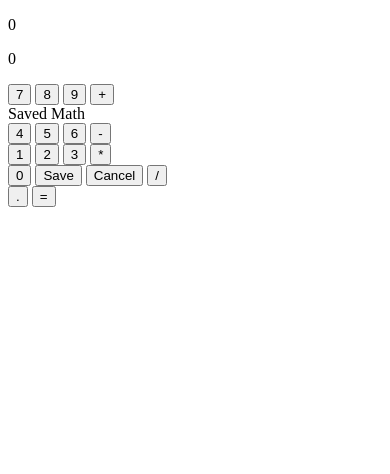
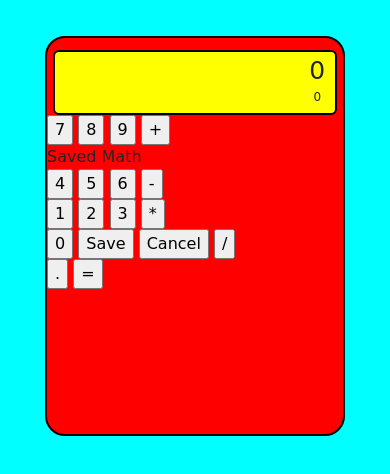
Before and after one commit to sampritchard/front-end-calculator, a plain HTML site: page index.html in a window 390 px wide. Drawn offline with nearby package versions, Linux system fonts and the light colour scheme.

Commit message:
Added Bootstrap for mobile responsiveness

```diff
--- a/index.html
+++ b/index.html
@@ -1,8 +1,13 @@
 <!DOCTYPE html>
 <html>
   <head>
-    <meta charset="utf-8">
+    <!-- HELP WITH MOBILE RESPONSIVENESS -->
+    <link rel="stylesheet" href="https://maxcdn.bootstrapcdn.com/bootstrap/4.0.0-beta/css/bootstrap.min.css"
+    integrity="sha384-/Y6pD6FV/Vv2HJnA6t+vslU6fwYXjCFtcEpHbNJ0lyAFsXTsjBbfaDjzALeQsN6M" crossorigin="anonymous">
+    <link rel="stylesheet" type ="text/css" href="style.css"></style>
+    <meta name="viewport" content="width=device-width, initial-scale=1.0">
     <title>Calculator in JavaScript</title>
+
   </head>
   <body>
     <div class='container'>
@@ -10,7 +15,7 @@
 
       <!-- RESULT BOX -->
 
-      <div id='result' class='text-right'>
+      <div id='resultbox' class='text-right'>
         <div id='entry'>
           <p id='answer'>0</p>
         </div>
@@ -49,7 +54,5 @@
       </div>
     </div>
   </div>
-
-
   </body>
 </html>
--- a/style.css
+++ b/style.css
@@ -0,0 +1,40 @@
+body {
+  font-family: cursive;
+  background-color: aqua;
+}
+
+#calculator {
+  height: 400px;
+  width: 300px;
+  margin-top: 10%;
+  margin-left: auto;
+  margin-right: auto;
+  background-color: red;
+  border: 2px solid black;
+  border-radius: 20px;
+}
+
+#resultbox {
+  width: 96%;
+  height: 65px;
+  margin-top: 4%;
+  margin-left: auto;
+  margin-right: auto;
+  border: 2px solid black;
+  border-radius: 6px;
+  background-color: yellow;
+}
+
+#entry {
+  margin-right: 10px;
+  font-size: 25px;
+}
+
+#history {
+  /*transform: translate(-13px, -17px);*/
+  position: relative;
+  height: 10px;
+  bottom: 17px;
+  margin-right: 14px;
+  font-size: 12px;
+}
```
